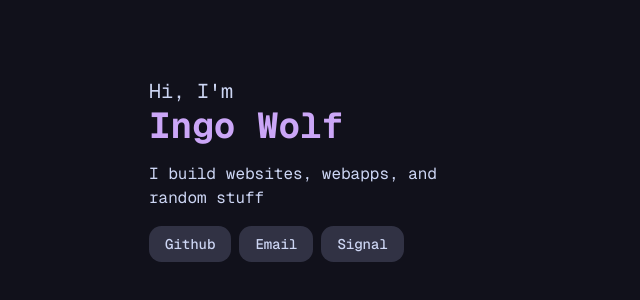
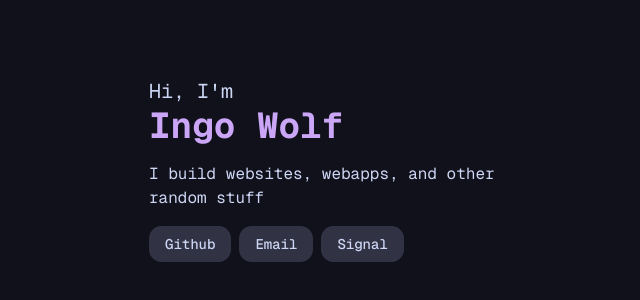
Before and after one commit to Inglan/temp-website, a Next.js app: page / in a window 1280 px wide. Shown: the part 236-536 px from the top of the page, without its empty margins (315-955 px from the left). Built offline with nearby package versions, Linux system fonts and the light colour scheme.

Commit message:
add word

```diff
--- a/app/page.tsx
+++ b/app/page.tsx
@@ -11,7 +11,7 @@ export default function Home() {
           <br />
           <span className="text-4xl text-primary font-bold">Ingo Wolf</span>
         </h1>
-        I build websites, webapps, and random stuff
+        I build websites, webapps, and other random stuff
         <div className="flex flex-row gap-2 flex-wrap min-w-full">
           <Button variant="secondary" asChild>
             <Link href="https://github.com/Inglan" target="_blank">
```
